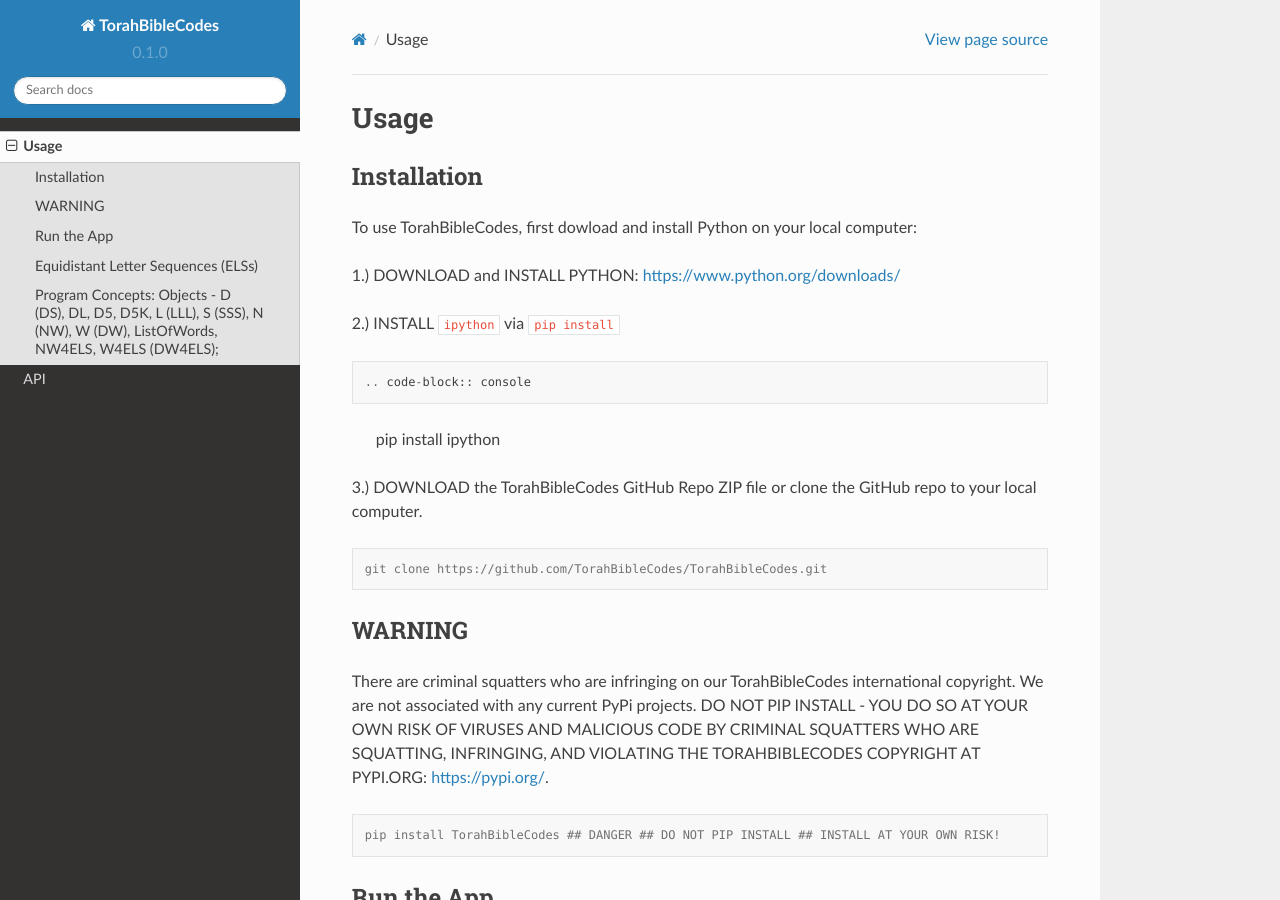
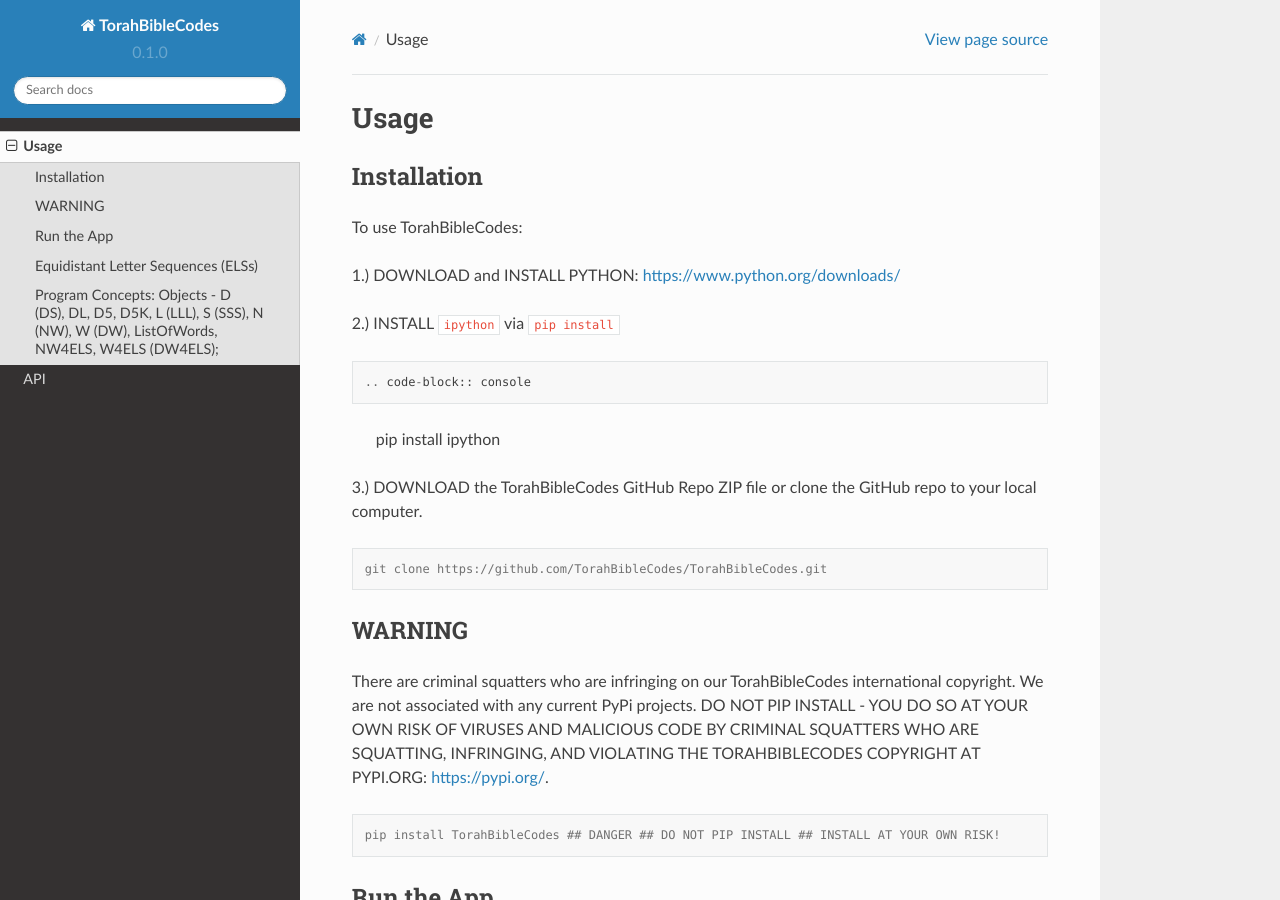
Before and after one commit to TorahBibleCodes/TorahBibleCodes_Sphinx, a Sphinx documentation site: the page built from docs/source/usage.rst, in a window 1280 px wide and 900 px high. Built offline with Sphinx 7.4.7 and the Read the Docs theme 2.0.0, drawn with Linux system fonts in a browser that asks for light colours.

Commit message:
Update usage.rst

```diff
--- a/docs/source/usage.rst
+++ b/docs/source/usage.rst
@@ -6,7 +6,7 @@
 Installation
 ------------
 
-To use TorahBibleCodes, first dowload and install Python on your local computer:
+To use TorahBibleCodes:
 
 1.) DOWNLOAD and INSTALL PYTHON: https://www.python.org/downloads/
 
```
